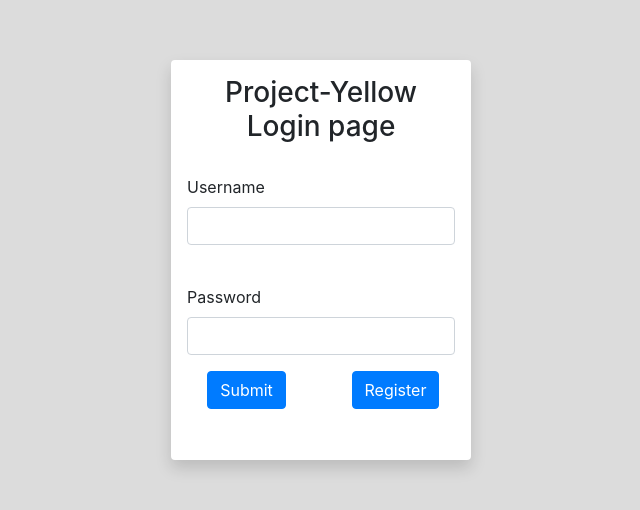
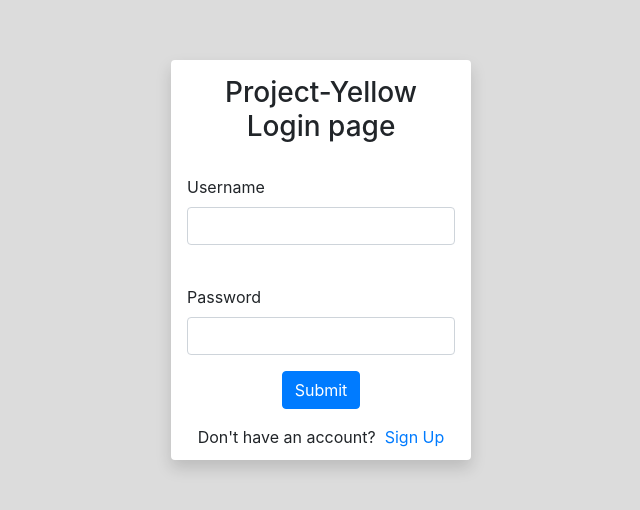
Before and after one commit to lmerilees/project-yellow, a website: page src/html/login.html in a window 1280 px wide. Shown: the part 116-626 px from the top of the page, without its empty margins (319-959 px from the left). Drawn offline with Linux system fonts and the light colour scheme; files that its build step writes are made by us from their sources.

Commit message:
made login link to register

```diff
--- a/src/html/login.html
+++ b/src/html/login.html
@@ -25,17 +25,14 @@
                         <label for="password">Password</label>
                         <input class="form-control" type="text" id="password">
                     </div>
-                <div class="row">
-                    <div class="col d-flex justify-content-center">
+                    <div class="col d-flex justify-content-center form-group">
                         <button type="submit" class="btn btn-primary">Submit</button>
                     </div>
-                    <div class="col d-flex justify-content-center">
-                        <button type="Register" class="btn btn-primary">Register</button>
-                    </div>
+                </form>
+                <div class="d-flex justify-content-center">
+                    Don't have an account? &nbsp;
+                    <a href="/register">Sign Up</a>
                 </div>
-
-
-                </form>
             </div>
             </div>
         </div>
```
Also changed, not shown: src/html/register.html (+4 -11 lines), src/server/server.js (+10 -2 lines), 1 other file.
